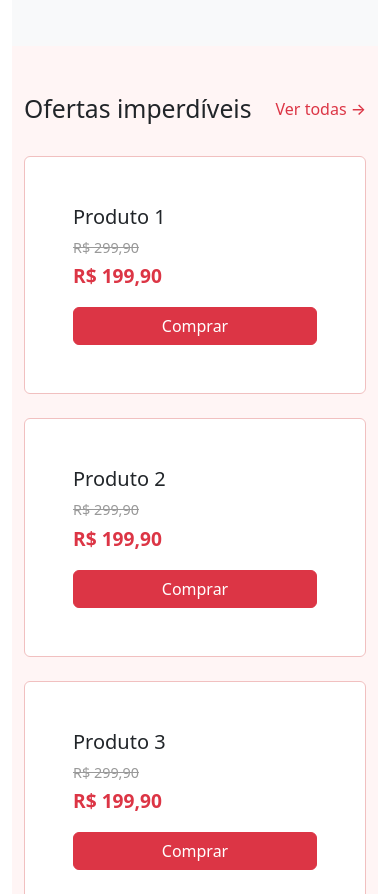
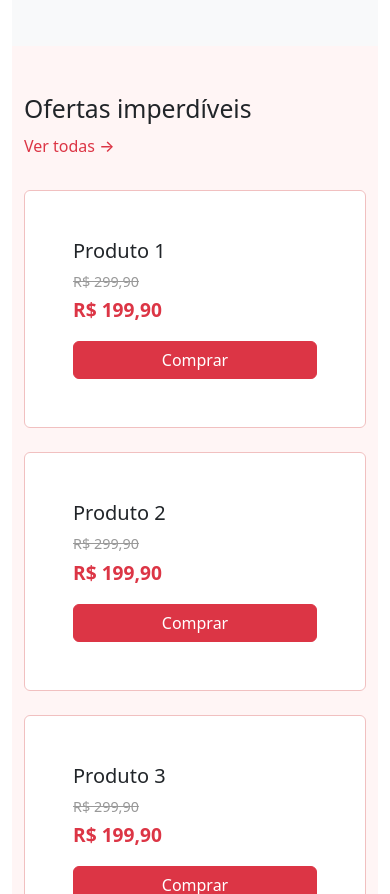
Before and after one commit to dcs30000/landingPage-reactjsBootstrap, a React (Vite) app: page / in a window 390 px wide. Shown: the part 4890-5784 px from the top of the page. Built offline with nearby package versions, Linux system fonts and the light colour scheme.

Commit message:
configuração para tablet

```diff
--- a/src/pages/Home/Home.css
+++ b/src/pages/Home/Home.css
@@ -92,3 +92,33 @@
   font-size: 1.2rem;
   font-weight: bold;
 }
+
+
+/* RESPONSIVO - TABLET */
+@media (max-width: 992px) {
+  .section-header {
+    flex-direction: column;
+    align-items: flex-start;
+    gap: 10px;
+  }
+
+  .hero h1 {
+    font-size: 2rem;
+  }
+}
+
+/* RESPONSIVO - MOBILE */
+@media (max-width: 576px) {
+  .hero {
+    height: auto;
+    padding: 3rem 1.5rem;
+  }
+
+  .hero h1 {
+    font-size: 1.7rem;
+  }
+
+  .hero p {
+    font-size: 1rem;
+  }
+}
```
